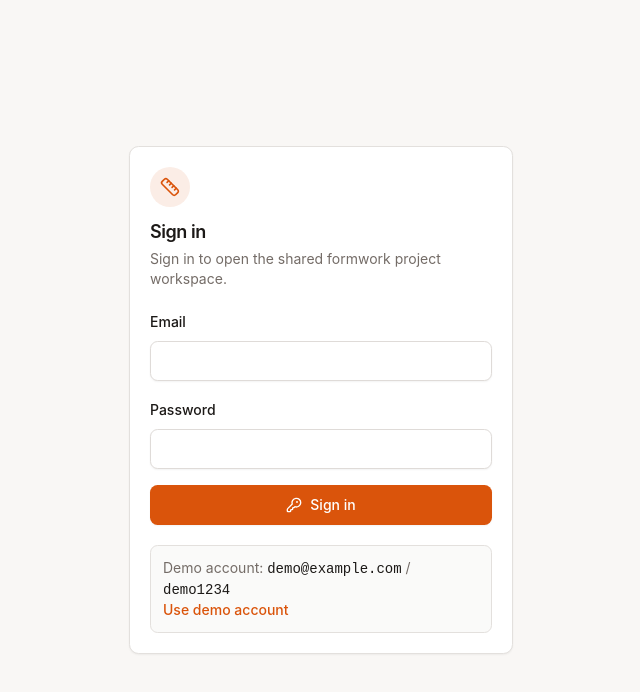
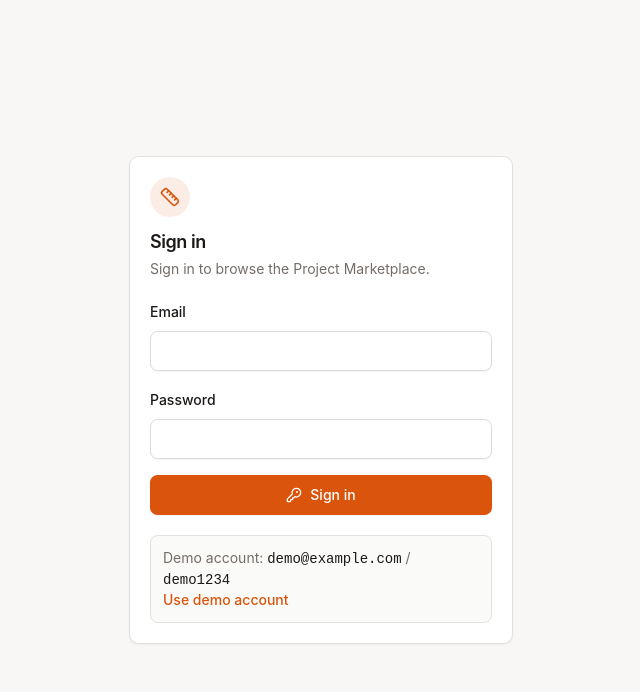
Before and after one commit to ejsadiarin/optimization-inventory-thesis, a React (Vite) app: page /login in a window 1280 px wide. Shown: the top 692 px of the page, without its empty margins (319-959 px from the left). Built offline with nearby package versions, Linux system fonts and the light colour scheme; no server answers.

Commit message:
fix(docs): align login copy and README with Firestore source of truth
- LoginScreen now says 'browse the Project Marketplace' instead of avoided 'shared workspace' wording
- README describes Firestore as source of truth; legacy IndexedDB imported once on first sign-in

```diff
--- a/src/screens/LoginScreen.tsx
+++ b/src/screens/LoginScreen.tsx
@@ -93,8 +93,7 @@ export default function LoginScreen() {
           </div>
           <CardTitle>Sign in</CardTitle>
           <CardDescription>
-            Sign in to open the shared formwork project workspace.
-          </CardDescription>
+            Sign in to browse the Project Marketplace.          </CardDescription>
         </CardHeader>
         <CardContent>
           <form className="space-y-4" onSubmit={handleSubmit}>
```
Also changed, not shown: 1 other file (tests, documents, lock files or other folders).
